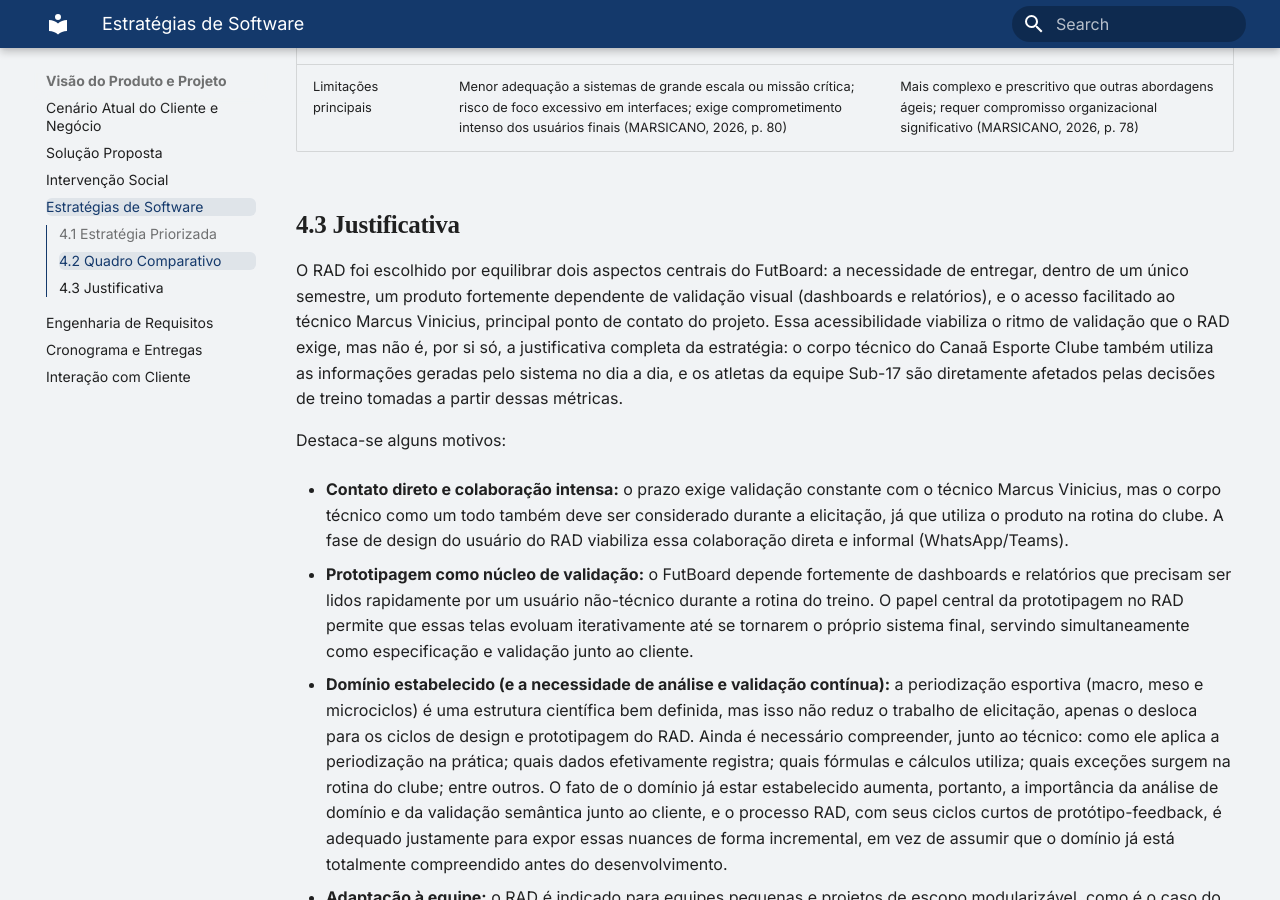
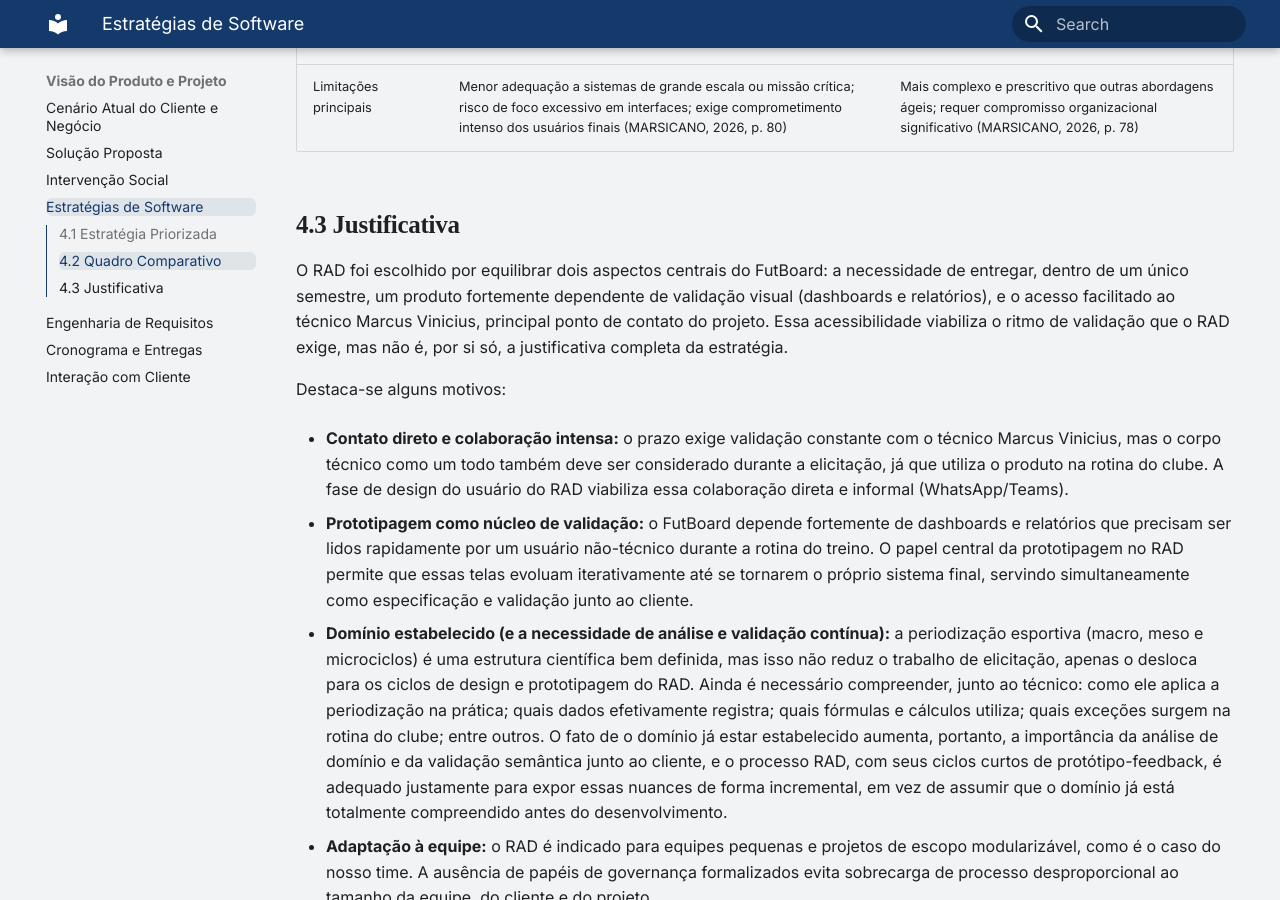
Before and after one commit to mdsreq-fga-unb/REQ-2026.2-T01-FutBoard, an MkDocs documentation site: the page built from docs/visao-produto/estrategias-esw.md, in a window 1280 px wide and 900 px high, scrolled down 1539 px. Built offline with MkDocs 1.6.1 and Material for MkDocs 9.7.7, drawn with Linux system fonts in a browser that asks for light colours; some of the changed text lies outside the part shown.

Commit message:
docs: correções pontuais de linguagem

```diff
--- a/docs/visao-produto/estrategias-esw.md
+++ b/docs/visao-produto/estrategias-esw.md
@@ -29,7 +29,7 @@
 
 ## 4.3 Justificativa
 
-O RAD foi escolhido por equilibrar dois aspectos centrais do FutBoard: a necessidade de entregar, dentro de um único semestre, um produto fortemente dependente de validação visual (dashboards e relatórios), e o acesso facilitado ao técnico Marcus Vinicius, principal ponto de contato do projeto. Essa acessibilidade viabiliza o ritmo de validação que o RAD exige, mas não é, por si só, a justificativa completa da estratégia: o corpo técnico do Canaã Esporte Clube também utiliza as informações geradas pelo sistema no dia a dia, e os atletas da equipe Sub-17 são diretamente afetados pelas decisões de treino tomadas a partir dessas métricas.
+O RAD foi escolhido por equilibrar dois aspectos centrais do FutBoard: a necessidade de entregar, dentro de um único semestre, um produto fortemente dependente de validação visual (dashboards e relatórios), e o acesso facilitado ao técnico Marcus Vinicius, principal ponto de contato do projeto. Essa acessibilidade viabiliza o ritmo de validação que o RAD exige, mas não é, por si só, a justificativa completa da estratégia.
 
 Destaca-se alguns motivos:
 
```
Also changed, not shown: other parts of docs/visao-produto/estrategias-esw.md (+1 -1 lines), 1 other file.
